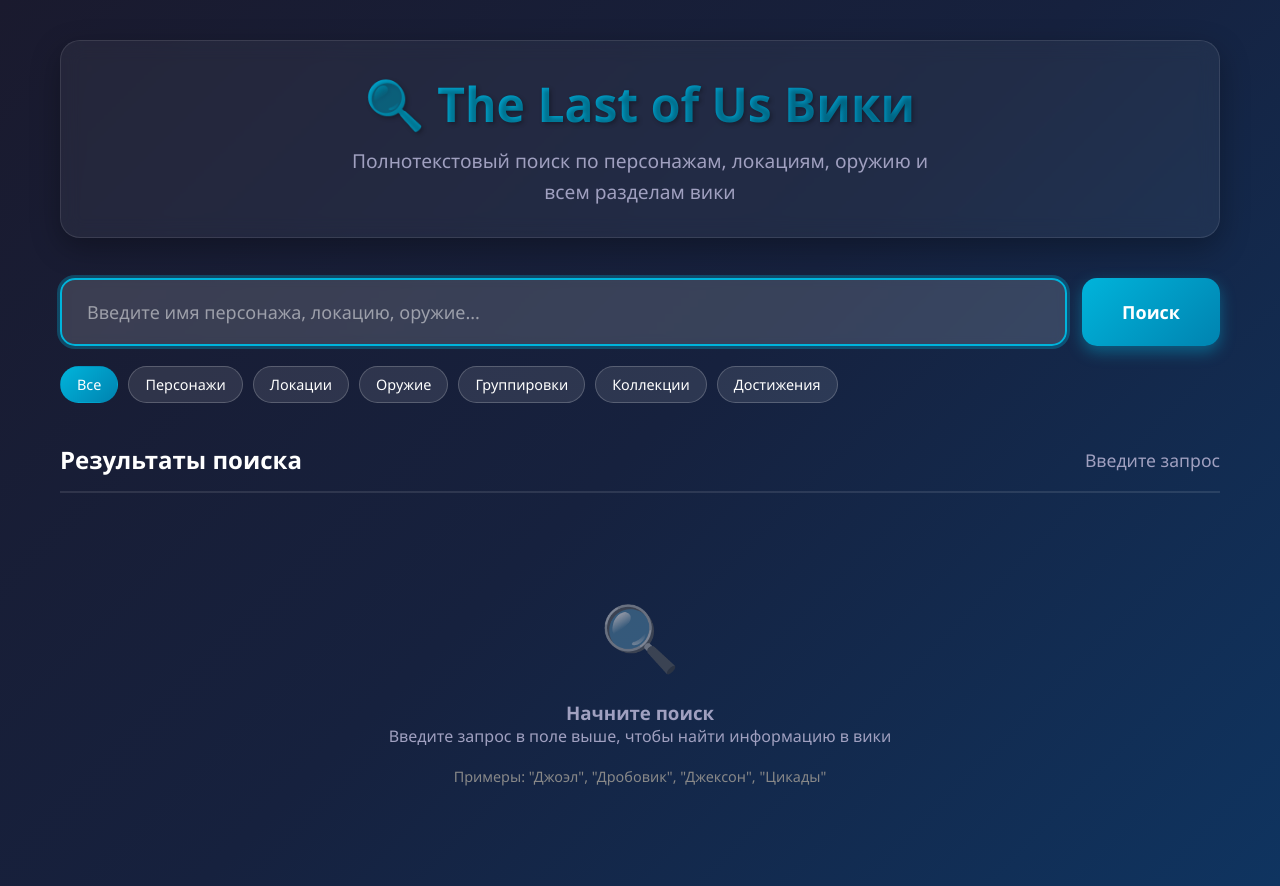
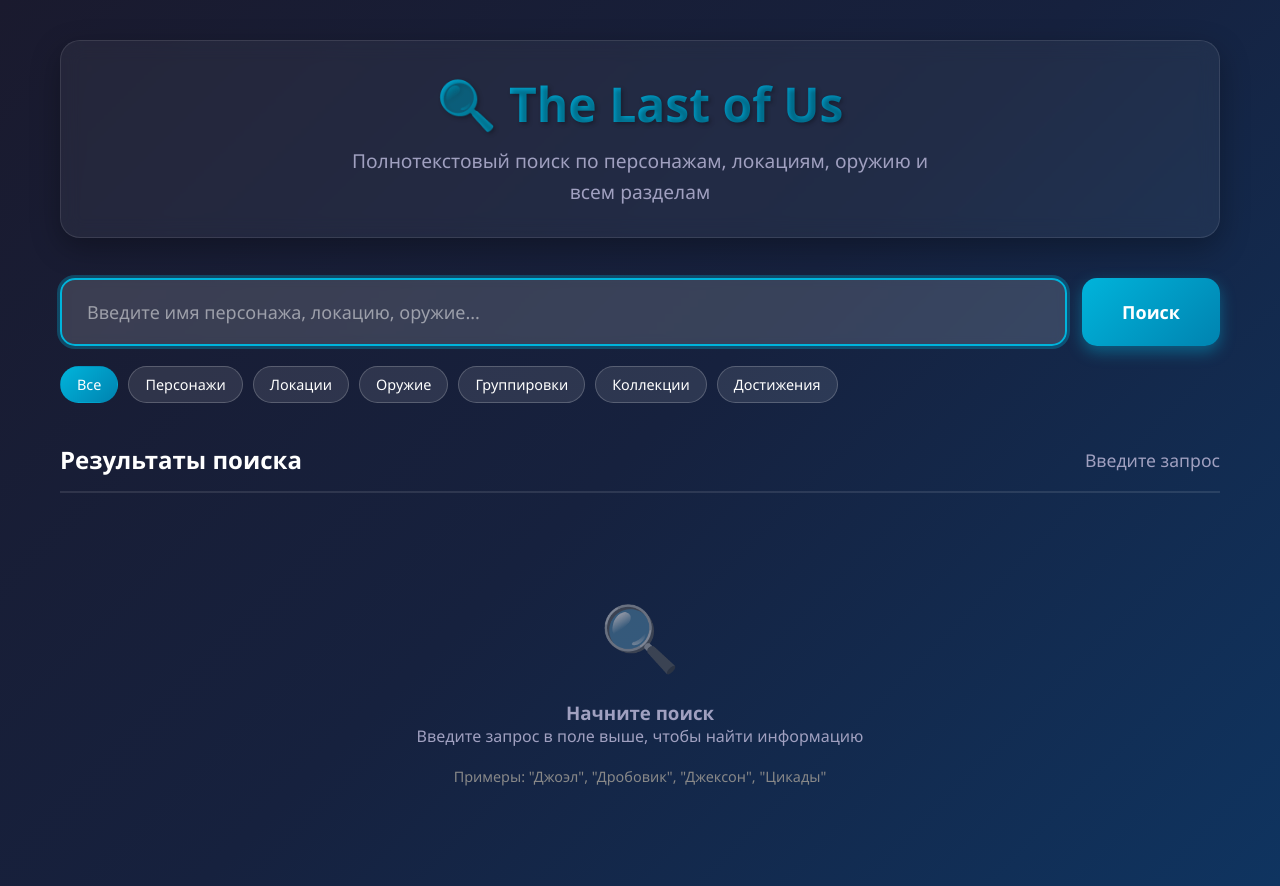
Before and after one commit to erofeevaVE/The-Last-Of-Us, a plain HTML site: page index.html in a window 1280 px wide. Drawn offline with Linux system fonts and the light colour scheme.

Commit message:
index.html

```diff
--- a/index.html
+++ b/index.html
@@ -377,8 +377,8 @@
 <body>
     <div class="container">
         <div class="header">
-            <h1>🔍 The Last of Us Вики</h1>
-            <p>Полнотекстовый поиск по персонажам, локациям, оружию и всем разделам вики</p>
+            <h1>🔍 The Last of Us </h1>
+            <p>Полнотекстовый поиск по персонажам, локациям, оружию и всем разделам </p>
         </div>
 
         <div class="search-container">
@@ -413,7 +413,7 @@
                 <div class="no-results">
                     <div class="no-results-icon">🔍</div>
                     <h3>Начните поиск</h3>
-                    <p>Введите запрос в поле выше, чтобы найти информацию в вики</p>
+                    <p>Введите запрос в поле выше, чтобы найти информацию </p>
                     <p style="margin-top: 20px; color: #888; font-size: 0.9em;">
                         Примеры: "Джоэл", "Дробовик", "Джексон", "Цикады"
                     </p>
```
